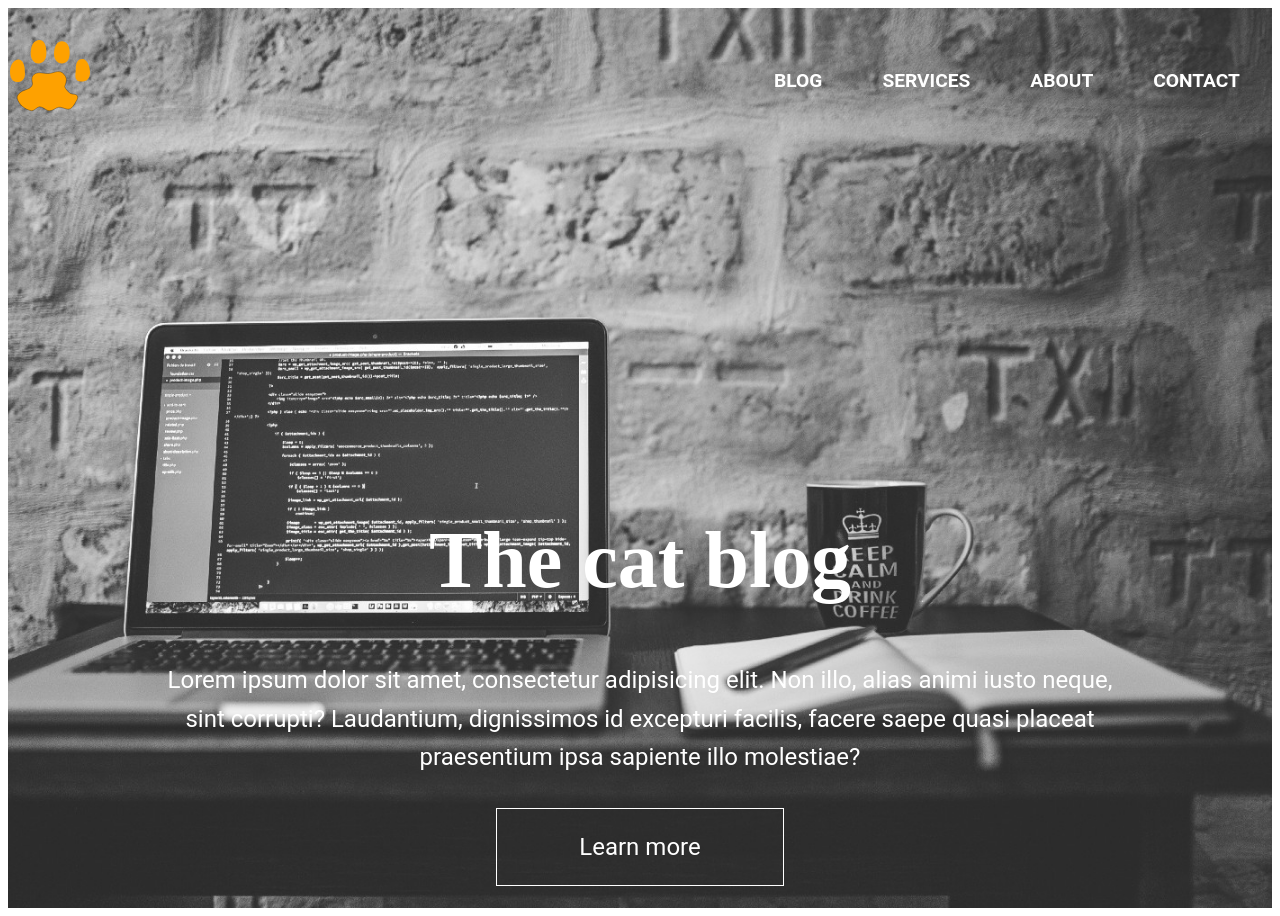
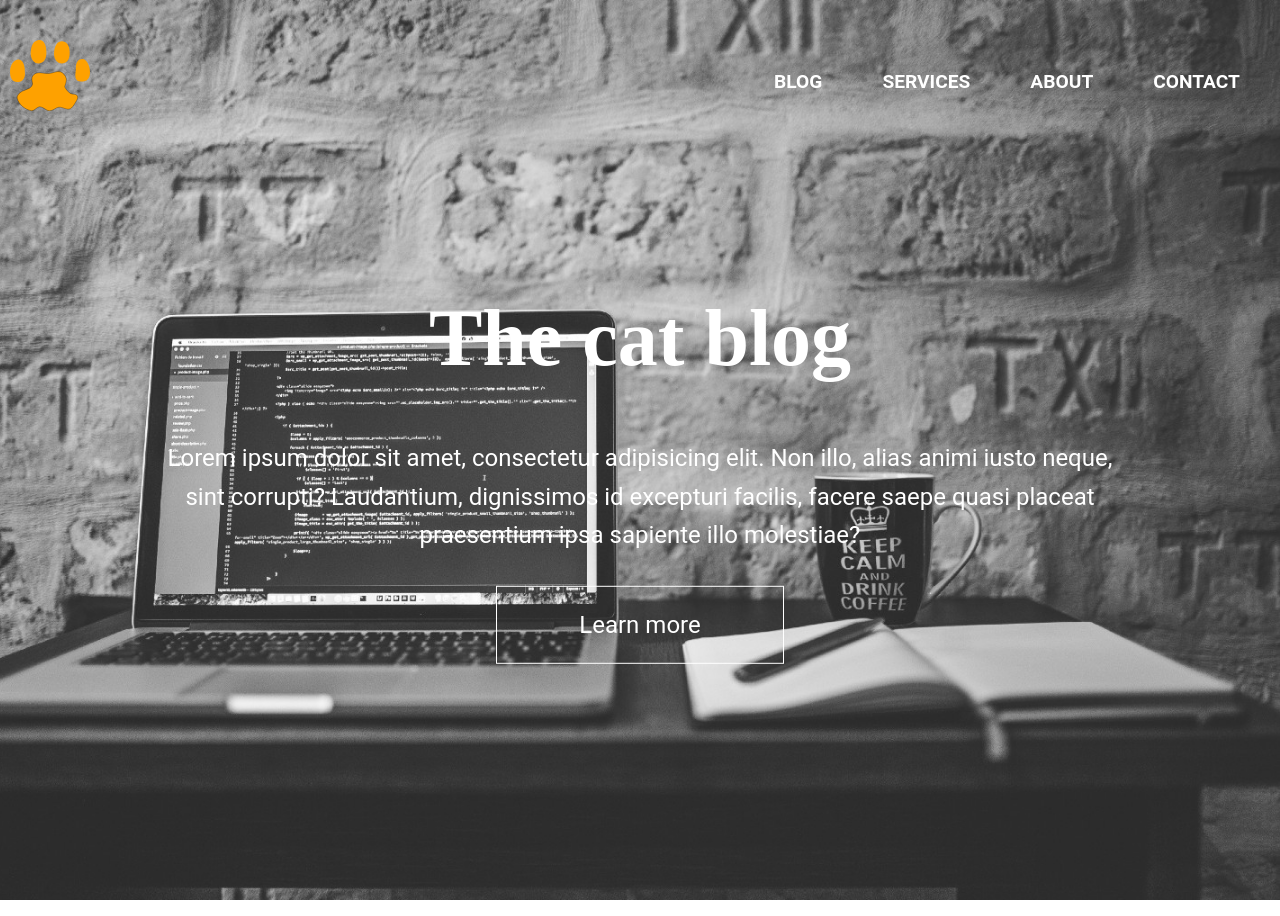
Before and after one commit to LiliyaGavrishchishena/blog, a React (Create React App) app: page / in a window 1280 px wide. Built offline with nearby package versions, Linux system fonts and the light colour scheme.

Commit message:
some css added

```diff
--- a/src/components/Banner/Banner.module.css
+++ b/src/components/Banner/Banner.module.css
@@ -19,7 +19,7 @@
   right: 0;
   padding: 0 10px;
   margin: 0 auto;
-  @include translateY(-50%);
+  transform: translateY(-50%);
   width: 100%;
   max-width: 111.5rem;
 }
--- a/src/index.css
+++ b/src/index.css
@@ -1,5 +1,6 @@
 html {
   box-sizing: border-box;
+  height: 100%;
 }
 
 *,
@@ -10,9 +11,11 @@ html {
 
 body {
   font-family: Roboto, Arial, Ubuntu, sasn-serif;
-  font-size: 14px;
+  font-size: 1.5rem;
   font-weight: 400;
   color: #5c6369;
+  padding: 0;
+  margin: 0;
 }
 
 ul,
@@ -23,9 +26,14 @@ li {
 }
 
 p {
-  line-height: 1.8em;
+  line-height: 2.4rem;
+  margin: 0 0 1rem 0;
 }
 
+a {
+  text-decoration: none;
+  cursor: pointer;
+}
 h1,
 h2,
 h3,
@@ -36,3 +44,16 @@ h6 {
   font-weight: 700;
   color: #14141d;
 }
+
+.main {
+  display: block;
+  width: 100%;
+  min-height: 50rem;
+  margin: 8rem auto 0;
+  padding: 0;
+}
+
+.innerPage_ContentArea_minHeight {
+  height: 100%;
+  height: calc(100% - 40rem);
+}
```
